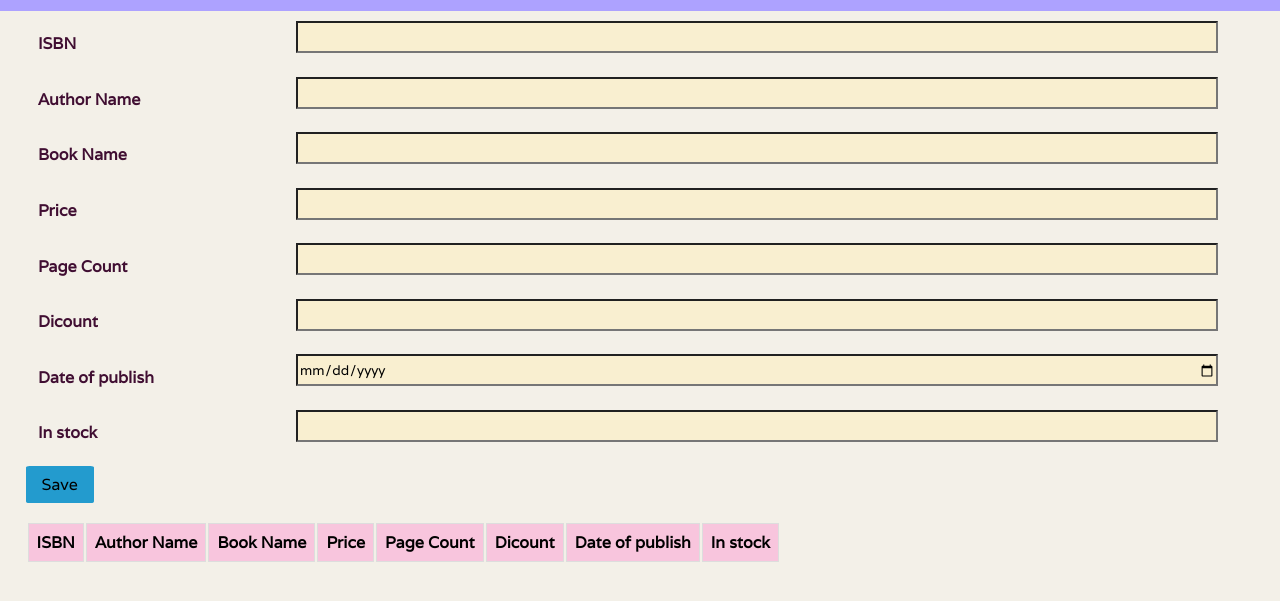
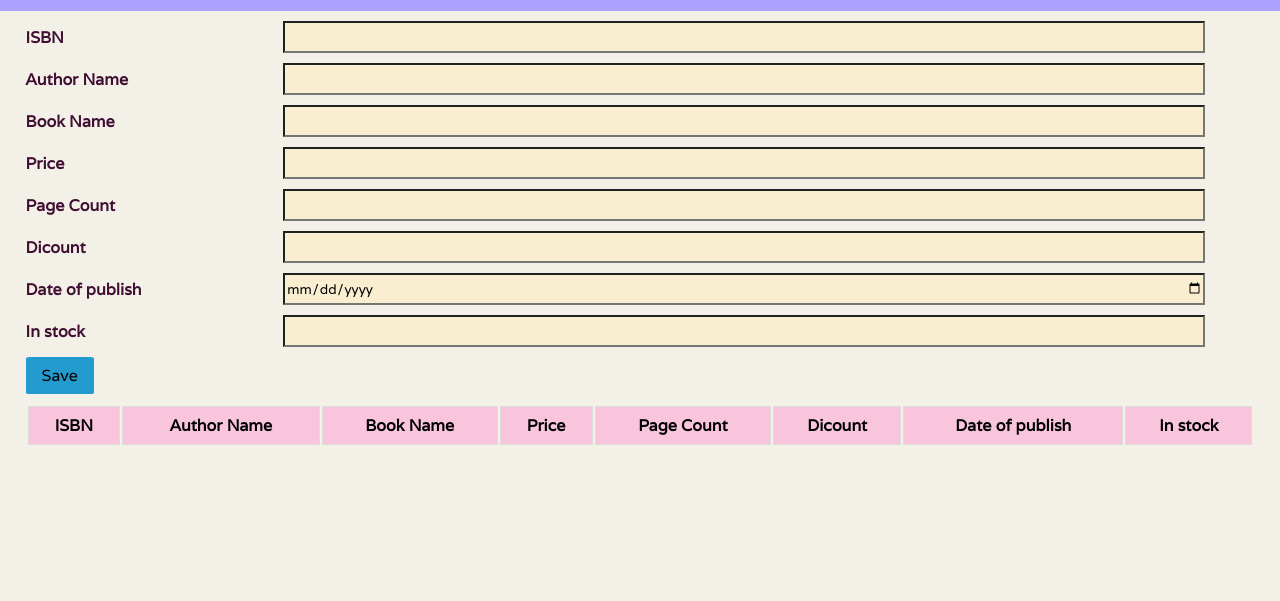
Before and after one commit to ManikaMalhotra/bookmybook, a plain HTML site: page index.html in a window 1280 px wide. Shown: the part 49-650 px from the top of the page. Drawn offline with Linux system fonts and the light colour scheme.

Commit message:
made changes

```diff
--- a/assets/css/style.css
+++ b/assets/css/style.css
@@ -15,14 +15,17 @@ body {
     margin-right: 2%;
 }
 
-.inputContainer {
-    margin: 2%;
-    display: flex;
-    align-items: center;
-}
+/* common css */
 
 .flex {
     display: flex;
+}
+
+/* input-css */
+
+.inputContainer {
+    display: flex;
+    align-items: center;
 }
 
 .inputWrapperDiv {
@@ -35,7 +38,6 @@ body {
     margin-right: 12px;
     font-weight: 600;
     width: 20%;
-    margin: 1%;
     display: flex;
     align-items: center;
 }
@@ -49,6 +51,8 @@ body {
 .bookInputLabelClass:not(:last-child) {
     margin-bottom: 10px;
 }
+
+/* button-css */
 
 .button {
     background-color: var(--btnBgColor);
@@ -69,11 +73,17 @@ body {
     margin-top: 10px;
 }
 
+/* table-css */
+
 .tableContainer {
-    margin-top: 1.5%;
+    margin-top: 10px;
     border-collapse: collapse;
-    width: auto;
+    width: 100%;
     font-size: var(--textMedium);
+}
+
+table {
+    width: 100%;
 }
 
 .tableContainer td, .tableContainer th {
@@ -94,6 +104,8 @@ body {
     text-align: center;
     background-color: var(--tableHeaderBackground);
 }
+
+/* header-css */
 
 #header {
     width: 100%;
```
